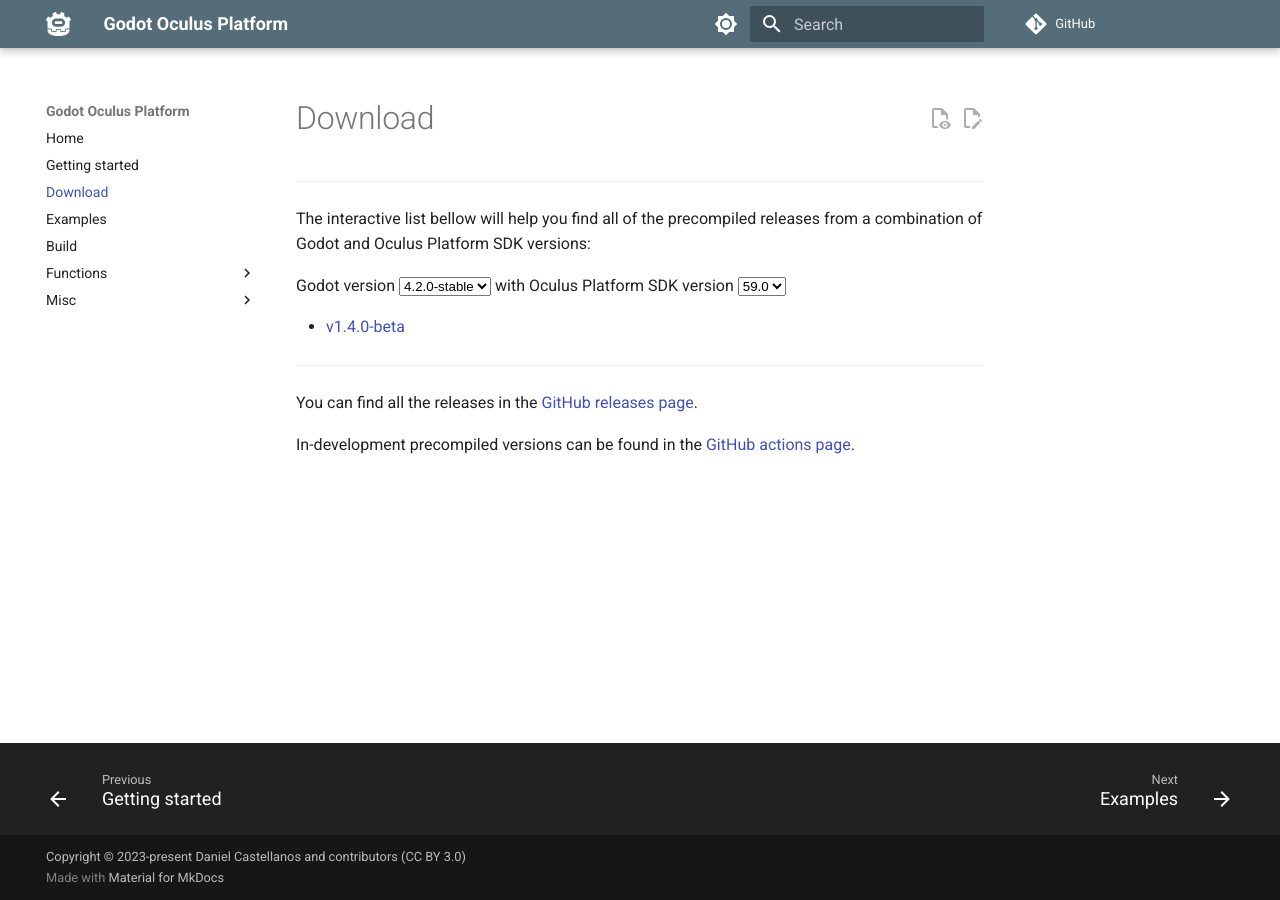
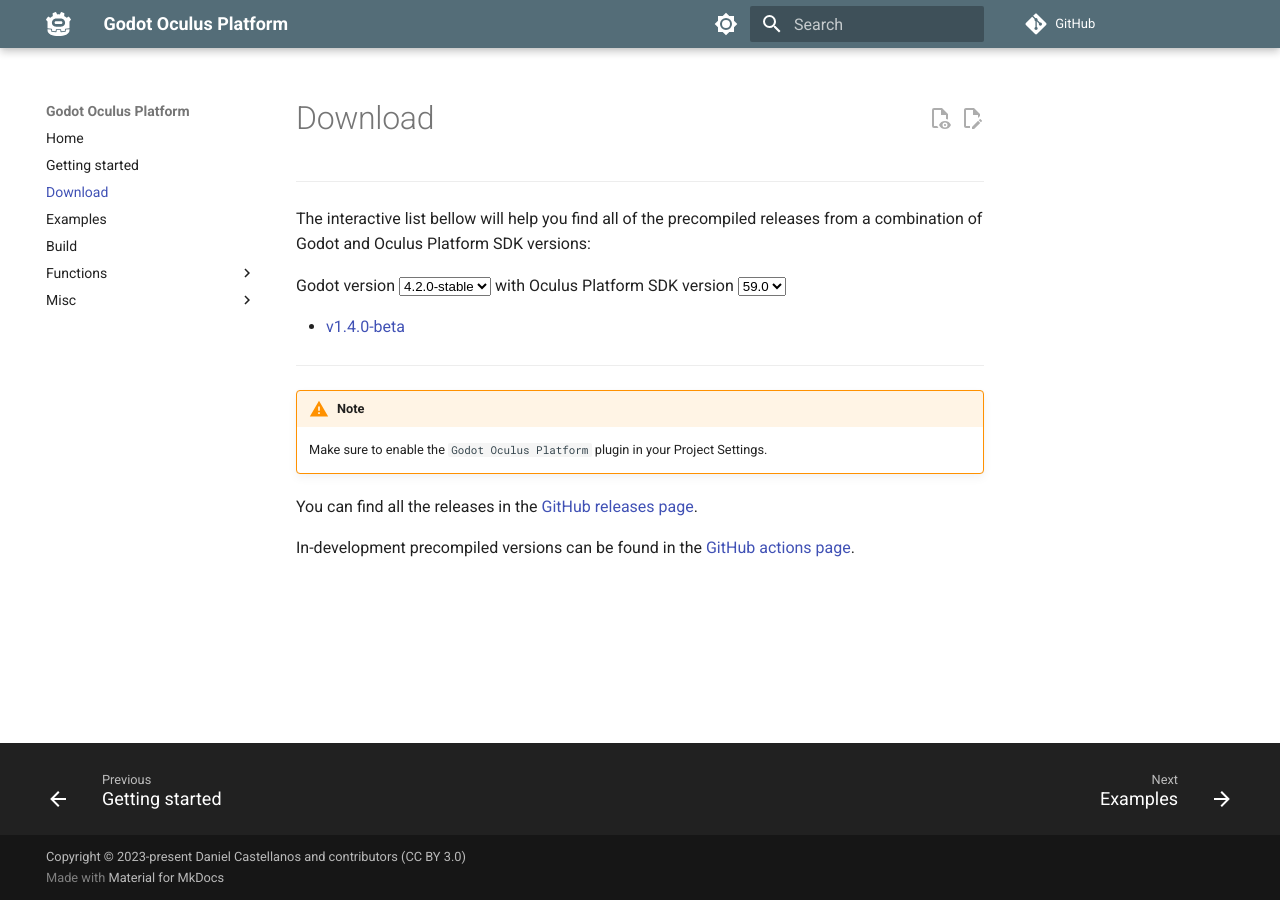
Before and after one commit to decacis/godot_oculus_platform, an MkDocs documentation site: the page built from docs/download.md, in a window 1280 px wide. Built offline with MkDocs 1.6.1 and Material for MkDocs 9.7.7, drawn with Linux system fonts in a browser that asks for light colours; comment, search, counter and statistics services are not loaded.

Commit message:
Add note to enable the plugin

```diff
--- a/docs/download.md
+++ b/docs/download.md
@@ -216,6 +216,11 @@
 
 ------
 
+/// admonition | Note
+    type: warning
+Make sure to enable the `Godot Oculus Platform` plugin in your Project Settings.
+///
+
 You can find all the releases in the [GitHub releases page](https://github.com/decacis/godot_oculus_platform/releases).
 
 In-development precompiled versions can be found in the [GitHub actions page](https://github.com/decacis/godot_oculus_platform/actions?query=branch%3Amain).
```
Also changed, not shown: docs/getting-started.md (+1 -1 lines).
